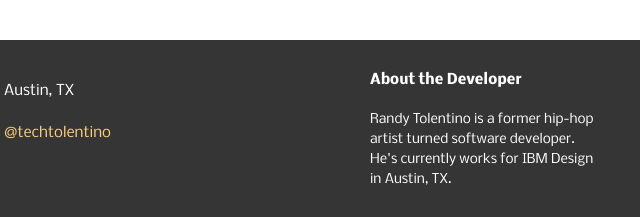
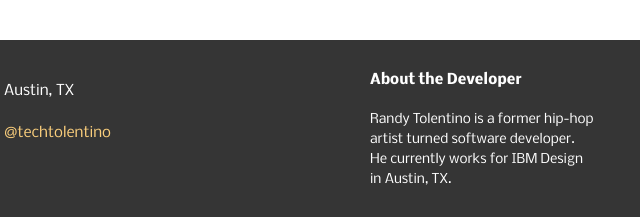
Before and after one commit to techtolentino/environment, a website: page index.html in a window 1280 px wide. Shown: the part 2500-2717 px from the top of the page, 558-1198 px from the left. Drawn offline with nearby package versions, Linux system fonts and the light colour scheme.

Commit message:
update about content

```diff
--- a/index.html
+++ b/index.html
@@ -105,7 +105,7 @@
 			<div class="footer-right">
 				<p class="footer-company-about">
 					<span>About the Developer</span>
-					Randy Tolentino is a former hip-hop artist turned software developer. He's currently works for IBM Design in Austin, TX.
+					Randy Tolentino is a former hip-hop artist turned software developer. He currently works for IBM Design in Austin, TX.
 				</p>
 			</div>
 		</footer>
```
